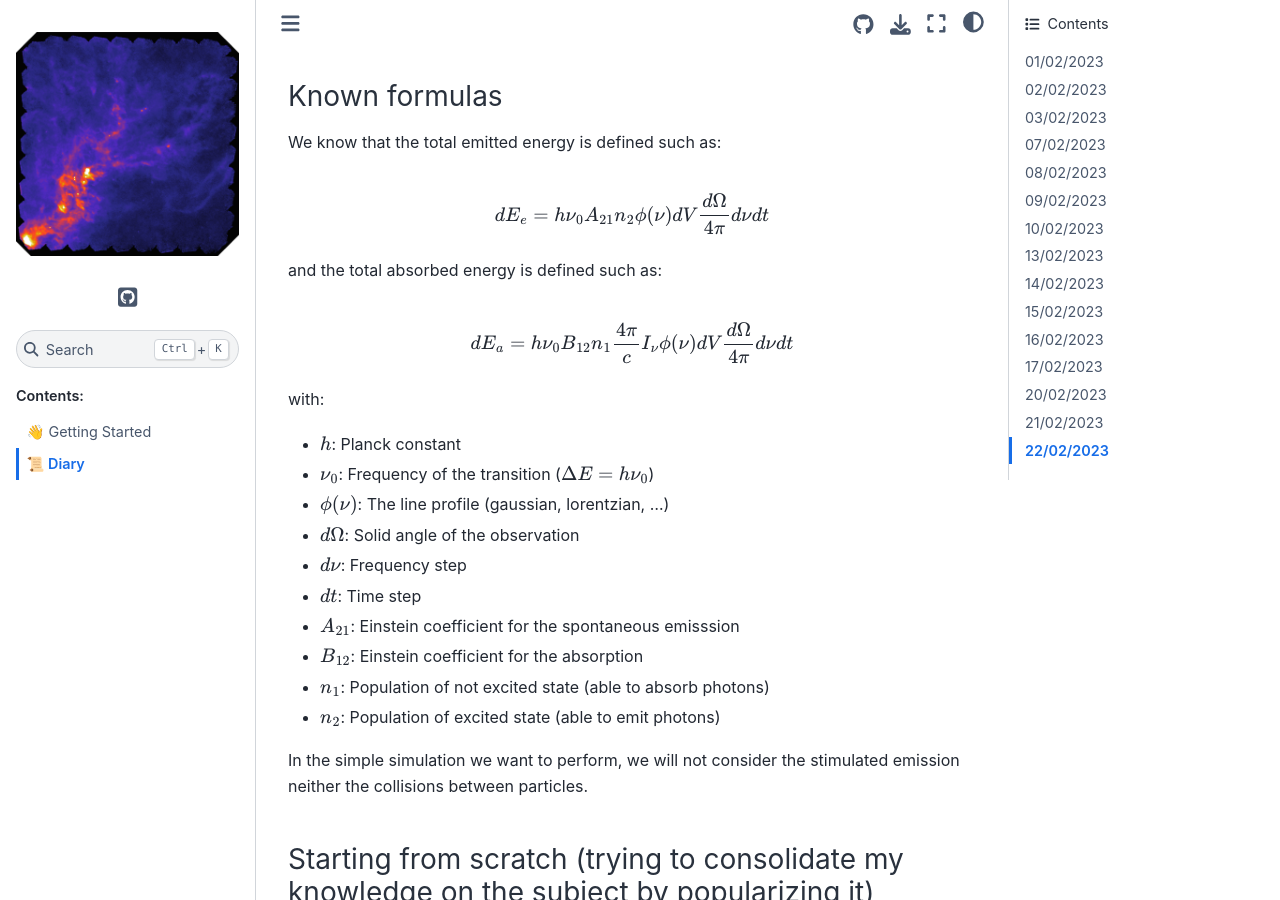
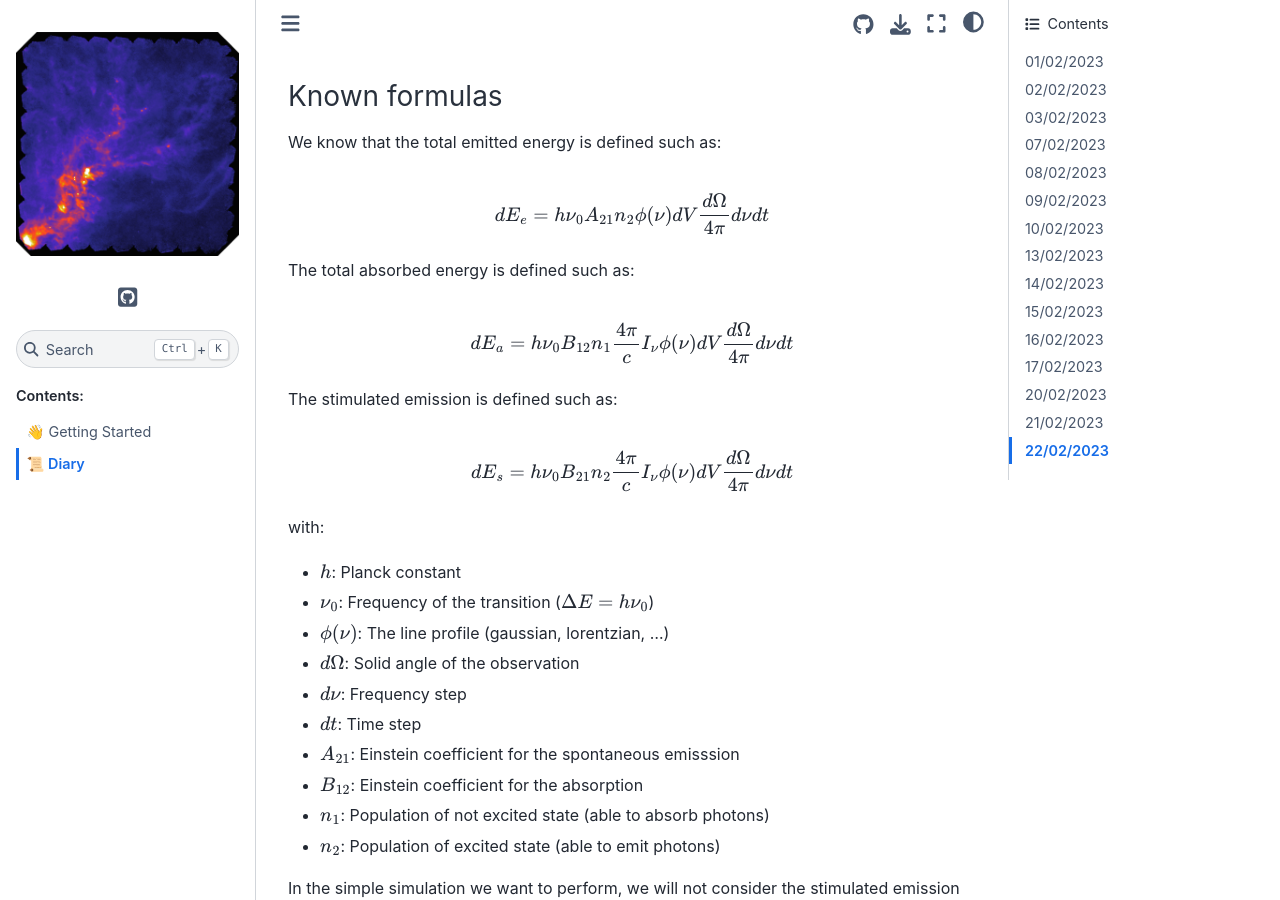
Before and after one commit to LeiRoF/M2-Internship, a Sphinx documentation site: the page built from docs/Diary.md, in a window 1280 px wide and 900 px high, scrolled down 12215 px. Built offline with Sphinx 7.4.7 and the Sphinx Book theme 1.1.4, drawn with Linux system fonts in a browser that asks for light colours.

Commit message:
🚧 Radiative transfer

```diff
--- a/docs/Diary.md
+++ b/docs/Diary.md
@@ -181,9 +181,13 @@ We know that the total emitted energy is defined such as:
 
 $$dE_e = h\nu_0A_{21}n_2\phi(\nu)dV\frac{d\Omega}{4\pi}d\nu dt$$
 
-and the total absorbed energy is defined such as:
+The total absorbed energy is defined such as:
 
 $$dE_a = h\nu_0B_{12}n_1\frac{4\pi}{c}I_\nu\phi(\nu)dV\frac{d\Omega}{4\pi}d\nu dt$$
+
+The stimulated emission is defined such as:
+
+$$dE_s = h\nu_0B_{21}n_2\frac{4\pi}{c}I_\nu\phi(\nu)dV\frac{d\Omega}{4\pi}d\nu dt$$
 
 with:
 
```
